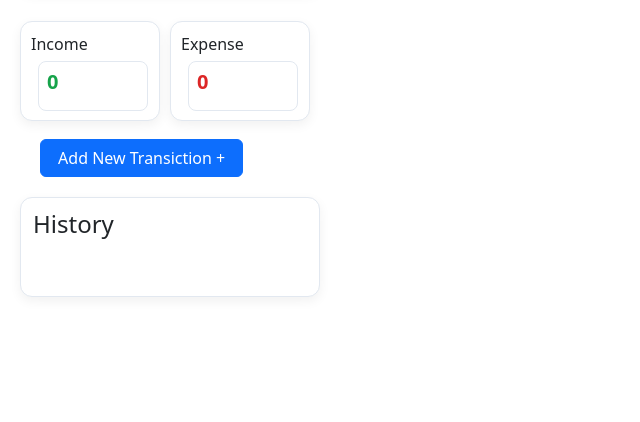
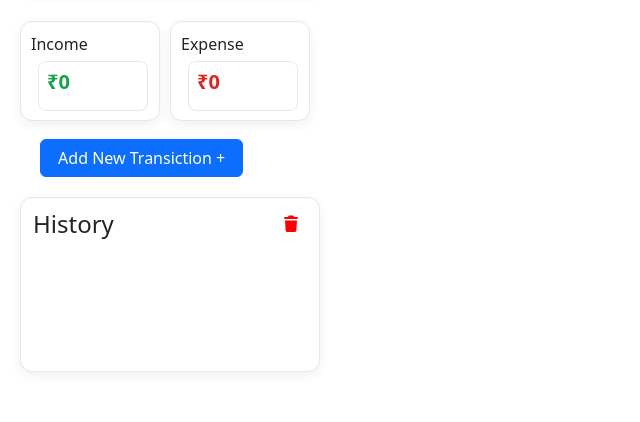
Before and after one commit to shaikhabuhasim0/finixy-expense-tracker, a React (Vite) app: page /Homepage in a window 1280 px wide. Shown: the part 193-615 px from the top of the page, without its empty margins (0-640 px from the left). Built offline with nearby package versions, Linux system fonts and the light colour scheme.

Commit message:
income and expense calcualtion

```diff
--- a/package.json
+++ b/package.json
@@ -10,6 +10,7 @@
     "preview": "vite preview"
   },
   "dependencies": {
+    "@fortawesome/fontawesome-free": "^7.3.1",
     "@fortawesome/fontawesome-svg-core": "^7.3.1",
     "@fortawesome/free-brands-svg-icons": "^7.3.1",
     "@fortawesome/free-solid-svg-icons": "^7.3.1",
--- a/src/App.css
+++ b/src/App.css
@@ -202,7 +202,7 @@
   border-radius: 12px;
 
   width: 300px;
-  height: 100px;
+  height: 175px;
 
   margin-top: 20px;
 
@@ -215,9 +215,35 @@
   overflow-y: auto;
 }
 
-.histo{
+/* .histo{
+  margin: top;
+   display: flex;
+
+}
+
+.histo1{
   margin: top;
 
+
+} */
+
+.histo {
+  display: flex;
+  justify-content: space-between;
+  align-items: center;
+}
+
+.histo button {
+  border: none;
+  background: transparent;
+  cursor: pointer;
+  font-size: 16px;
+  color: red;
+}
+
+.histo button:hover {
+  color: red;
+  transform: scale(1.1);
 }
 
 .historybox::-webkit-scrollbar{
@@ -246,6 +272,16 @@
 .transictionbtnnn{
   margin-left: 20px;
 }
+
+.history-type.income{
+  color: green;
+}
+
+.history-type.expence{
+  color:red;
+}
+
+
 /* mobile */
 
 /* @media (max-width: 600px){
--- a/src/App.jsx
+++ b/src/App.jsx
@@ -8,7 +8,7 @@ import { Link } from 'react-router-dom';
 import Inslights from './components/Inslights';
 import Loan from './components/Loan';
 import User from './components/User';
-
+import "@fortawesome/fontawesome-free/css/all.min.css";
 
  function App() {
   return (
--- a/src/Components/Homepage.jsx
+++ b/src/Components/Homepage.jsx
@@ -4,13 +4,9 @@ import { Link } from "react-router-dom";
 
 export default function Homepage(props) {
     const [currentbalance , setcurrentbalance]=useState("");
-    // const [test,settext]=useState("");
+
     const [type, setType] = useState("");
-    // const [incomesrc,setincomesrc] = useState ("");
-    // const [amountsrc, setamountsrc] = useState("");
-    // const [incomesrc1,setincomesrc1] = useState ("");
-    // const [amountsrc1, setamountsrc1] = useState("");
-    // const [hsitory,sethsitory]= useState("");
+
     const [addtrans,setaddtrans] = useState("");
   const [transaction, setTransaction] = useState({
   type: "",
@@ -19,27 +15,15 @@ export default function Homepage(props) {
 });
     const [history,sethistory] = useState([]);
 
+    // for income
+  const totalIncome = history
+  .filter((item) => item.type === "income")
+  .reduce((total, item) => total + Number(item.amount), 0);
 
-// function for new trans btn
-// function handleClick() {
-//   save btn fun to save things
-//   save btn fun to get it before stage
-//           function incsavebtn (){
-// localStorage.setItem("income", incomesrc);
-// localStorage.setItem("newamount", amountsrc );
-// }
-
-// setTimeout (function reverse(){
-//       setaddtrans("");
-//     setType("");
-
-//     alert ("saved successfuly ")
-// },1500);
-
-// incsavebtn()
-// reverse()
-// }
-
+// for expence
+  const totalIncome1 = history
+  .filter((item) => item.type === "expense")
+  .reduce((total, item) => total + Number(item.amount), 0);
 
 function handleClick() {
 
@@ -68,26 +52,10 @@ function handleClick() {
   setaddtrans("");
   setType("");
 }
-//
 
-// function handleClick1(){
+function delethsitory (){
 
-// function incsavebtn1 (){
-// localStorage.setItem("income1", incomesrc1);
-// localStorage.setItem("newamount1", amountsrc1 );
-// }
-
-// setTimeout (function reverse1(){
-//       setaddtrans("");
-//     setType("");
-
-
-//     // alert ("saved successfuly ")
-// },1500);
-
-// incsavebtn1()
-// reverse1()
-// }
+}
 
 function handleClick1() {
 
@@ -136,55 +104,6 @@ useEffect(() => {
   }
 }, []);
 
-// useEffect(() => {
-//   const data1 = localStorage.getItem("income");
-
-// added
-
-
-//   if (data1 !== null) {
-//     setincomesrc(data1);
-//   }
-// }, []);
-
-// useEffect(() => {
-//   const data1 = localStorage.getItem("newamount");
-
-
-//   if (data1 !== null) {
-//     setamountsrc(data1);
-//   }
-// }, []);
-
-// useEffect(() => {
-//   const data = localStorage.getItem("income1");
-
-
-//   if (data !== null) {
-//     setincomesrc1(data);
-//   }
-// }, []);
-
-// useEffect(() => {
-//   const data = localStorage.getItem("newamount1");
-
-
-//   if (data !== null) {
-//     setamountsrc1(data);
-//   }
-// }, []);
-
-// save btn function first == remove this one after all
-// function incsavebtn (){
-// localStorage.setItem("income", incomesrc);
-// localStorage.setItem("newamount", amountsrc );
-// }
-
-// save btn function second
-// function incsavebtn1 (){
-// localStorage.setItem("income1", incomesrc1);
-// localStorage.setItem("newamount1", amountsrc1 );
-// }
 
  function editcb(){
 
@@ -225,12 +144,14 @@ localStorage.setItem("amount", currentbalance);
 <div className="container1">
   <div className="box">Income
     <div className="amountbox">
-      <h5 className="amounts1">0</h5>
+      <h5 className="amounts1"> ₹{totalIncome}
+
+        </h5>
       </div>
   </div>
   <div className="box">Expense
     <div className="amountbox">
-      <h5 className="amounts2"> 0</h5>
+      <h5 className="amounts2"> ₹{totalIncome1}</h5>
       </div>
     </div>
 </div>
@@ -251,7 +172,7 @@ localStorage.setItem("amount", currentbalance);
     <div className='liningbox'>
         <h3 className='liningbox2'>Income Form</h3>
 
-        {/* <input type="text" placeholder="Income Source"  onChange={(i)=>setincomesrc(i.target.value)} value={incomesrc}/> */}
+
         <input
   type="text"
   placeholder="Income Source"
@@ -263,7 +184,7 @@ localStorage.setItem("amount", currentbalance);
     })
   }
 />
-        {/* <input type="number" placeholder="Amount" onChange={(j)=>setamountsrc(j.target.value)} value={amountsrc}/> */}
+
         <input
   type="number"
   placeholder="Amount"
@@ -275,9 +196,7 @@ localStorage.setItem("amount", currentbalance);
     })
   }
 />
-        {/* <p>
-  {transaction.source} - {transaction.amount}
-</p> */}
+
        <button  type="button" class="btn btn-primary" onClick={handleClick}  >Save</button>
     </div>
 
@@ -295,7 +214,7 @@ localStorage.setItem("amount", currentbalance);
     <div className='liningbox' >
         <h3 className='liningbox2' >Expense source</h3>
 
-        {/* <input type="text" placeholder="Expense Name" onChange={(x)=>setincomesrc1(x.target.value)} value={incomesrc1} /> */}
+
         <input
   type="text"
   placeholder="Expense Name"
@@ -307,8 +226,9 @@ localStorage.setItem("amount", currentbalance);
     })
   }
 />
-        {/* <input type="number" placeholder="Amount" onChange={(z)=>setamountsrc1(z.target.value)} value={amountsrc1} /> */}
+
         <input
+
   type="number"
   placeholder="Amount"
   value={transaction.amount}
@@ -329,27 +249,23 @@ localStorage.setItem("amount", currentbalance);
   </div>
   )}
 
-{/* <div className='historybox'>
-  <h4 className='histo'>History</h4>
 
-  <h6 className='colornames'>
-    {amountsrc} IN
-  </h6>
+<div className='historybox'>
+  <h4 className='histo'>History <button onClick={delethsitory}> <i className="fa-solid fa-trash"></i></button></h4>
 
-  <h6 className='colornames1'>
-    {amountsrc1} EX
-  </h6>
-</div> */}
-<div className='historybox'>
-  <h4 className='histo'>History</h4>
+  {history.map((item) =>
 
-  {history.map((item) => (
-    <div key={item.id} className="history-item">
-      <span>{item.source}</span>
+  (
+
+    <div key={item.id} className={item.type==="income"? "history-type income" : "history-type expence"}>
+      <span>{item.type === "income" ? "+" : "-"} {item.source}</span>
       <span>
-        ₹{item.amount} {item.type === "income" ? "IN" : "EX"}
+
+        ₹{item.amount} {item.type === "income" ? " IN" : "  EX"}
+
       </span>
     </div>
+
   ))}
 </div>
     </>
--- a/src/main.jsx
+++ b/src/main.jsx
@@ -1,9 +1,9 @@
 import React from 'react'
 import ReactDOM from 'react-dom/client'
 import App from './App.jsx'
-
 import 'bootstrap/dist/css/bootstrap.min.css';
 import 'bootstrap/dist/js/bootstrap.bundle.min.js';
+import "@fortawesome/fontawesome-free/css/all.min.css";
 
 ReactDOM.createRoot(document.getElementById('root')).render(
   <React.StrictMode>
```
Also changed, not shown: 1 other file (tests, documents, lock files or other folders).
